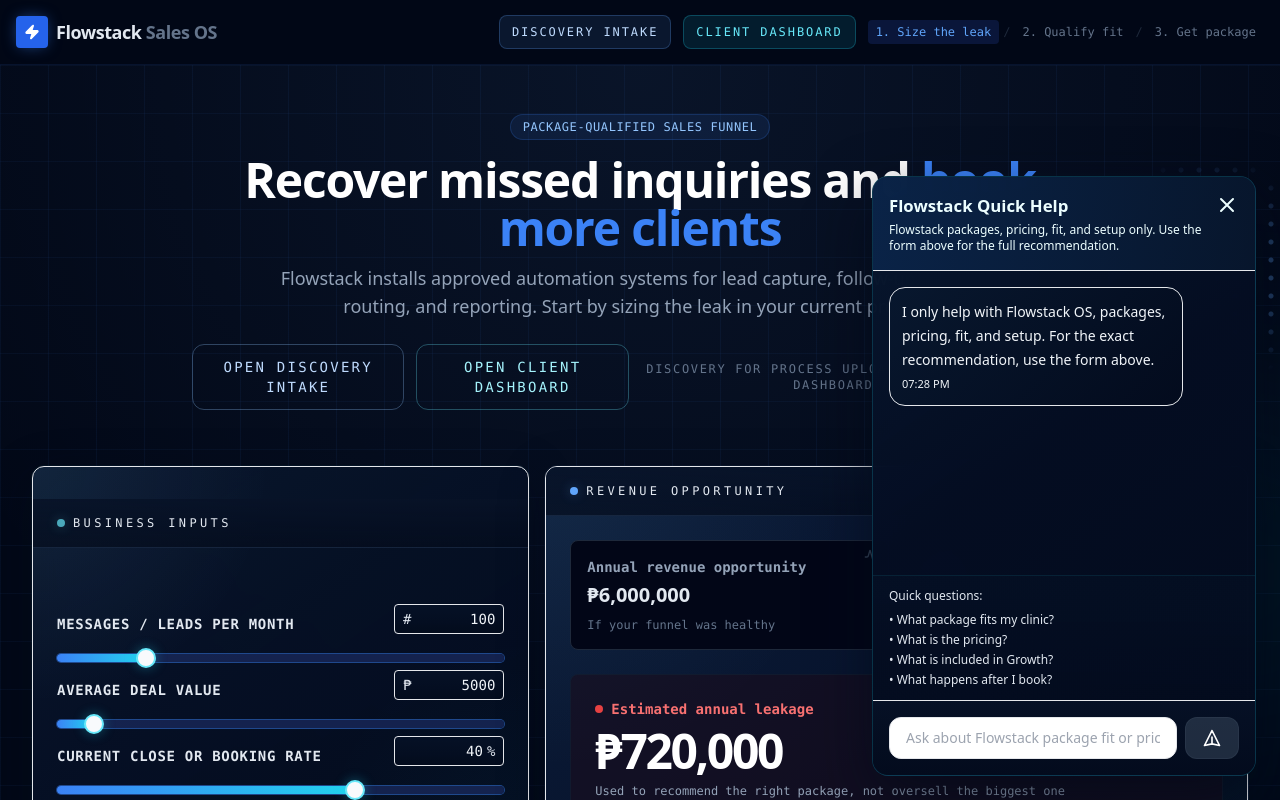
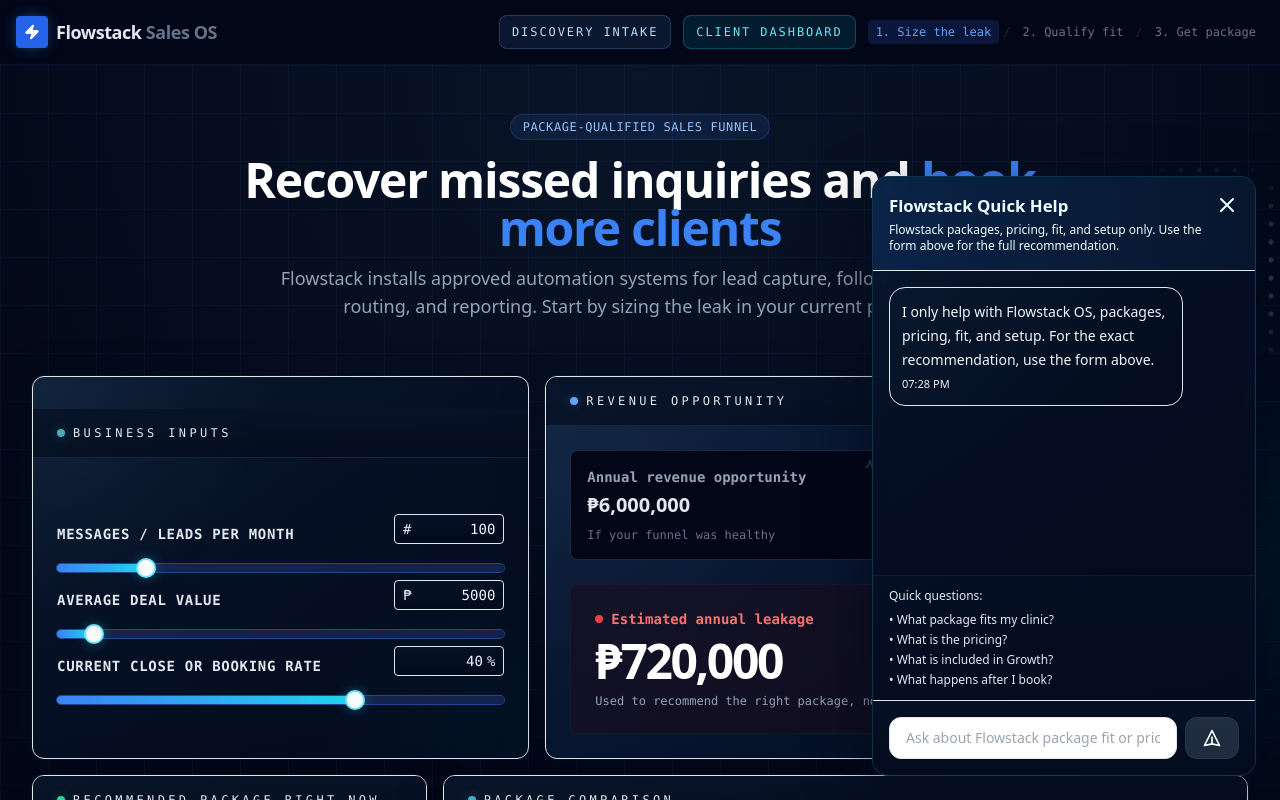
Before and after one commit to sp1c3r125/flowstacksales, a React (Vite) app: page / in a window 1280 px wide. Shown: the top 800 px of the page. Built offline with nearby package versions, Linux system fonts and the light colour scheme.

Commit message:
Align discovery token with portal and remove duplicate dashboard links

```diff
--- a/api/discovery.ts
+++ b/api/discovery.ts
@@ -21,13 +21,13 @@
 
 function resolveDiscoveryTokenRegistry(): Record<string, string> {
   try {
-    const singleToken = process.env.DISCOVERY_ACCESS_TOKEN;
+    const singleToken = process.env.PORTAL_ACCESS_TOKEN || process.env.DISCOVERY_ACCESS_TOKEN;
     if (singleToken) {
-      const tenantId = process.env.DISCOVERY_TENANT_ID || "shared";
+      const tenantId = process.env.PORTAL_TENANT_ID || process.env.DISCOVERY_TENANT_ID || "shared";
       return { [singleToken]: tenantId };
     }
 
-    const raw = process.env.DISCOVERY_TOKENS || process.env.PORTAL_TOKENS;
+    const raw = process.env.PORTAL_TOKENS || process.env.DISCOVERY_TOKENS;
     if (raw) return JSON.parse(raw);
   } catch {}
 
--- a/views/CalculatorView.tsx
+++ b/views/CalculatorView.tsx
@@ -71,23 +71,6 @@
           Flowstack installs approved automation systems for lead capture, follow-up, booking, routing, and reporting.
           Start by sizing the leak in your current process.
         </p>
-        <div className="mt-6 flex flex-col items-center justify-center gap-3 sm:flex-row">
-          <a
-            href="/dashboard/discovery.html"
-            className="inline-flex items-center justify-center rounded-xl border border-blue-300/30 bg-blue-400/12 px-5 py-3 text-sm font-mono uppercase tracking-[0.16em] text-blue-200 transition hover:border-blue-200/50 hover:bg-blue-300/16 hover:text-white"
-          >
-            Open Discovery Intake
-          </a>
-          <a
-            href="/dashboard/portal.html"
-            className="inline-flex items-center justify-center rounded-xl border border-cyan-300/30 bg-cyan-400/12 px-5 py-3 text-sm font-mono uppercase tracking-[0.16em] text-cyan-200 transition hover:border-cyan-200/50 hover:bg-cyan-300/16 hover:text-white"
-          >
-            Open Client Dashboard
-          </a>
-          <div className="text-xs font-mono uppercase tracking-[0.14em] text-slate-500">
-            Discovery for process uploads, reporting for live dashboard access
-          </div>
-        </div>
       </div>
 
       <BentoGrid>
```
